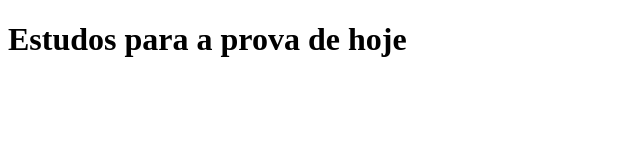
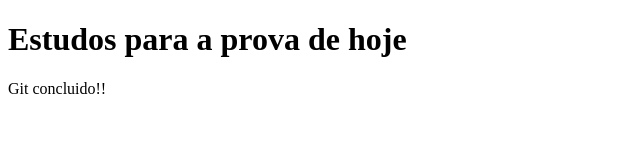
Before and after one commit to Tccorreaa/EstudoProva, a plain HTML site: page index.html in a window 1280 px wide. Shown: the whole page, without its empty margins (0-640 px from the left). Drawn offline with Linux system fonts and the light colour scheme.

Commit message:
Git concluido

```diff
--- a/index.html
+++ b/index.html
@@ -7,5 +7,6 @@
 </head>
 <body>
     <h1>Estudos para a prova de hoje</h1>
+    <p>Git concluido!!</p>
 </body>
 </html>
```
